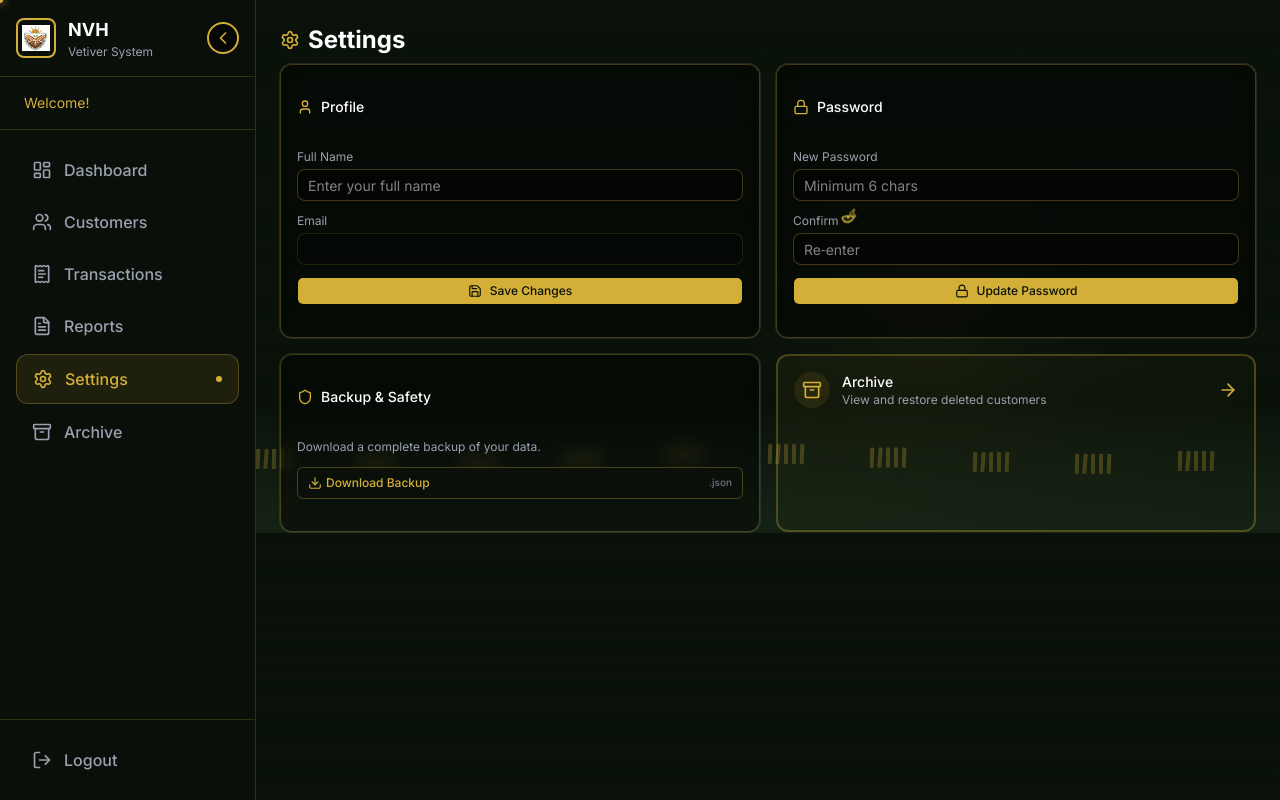
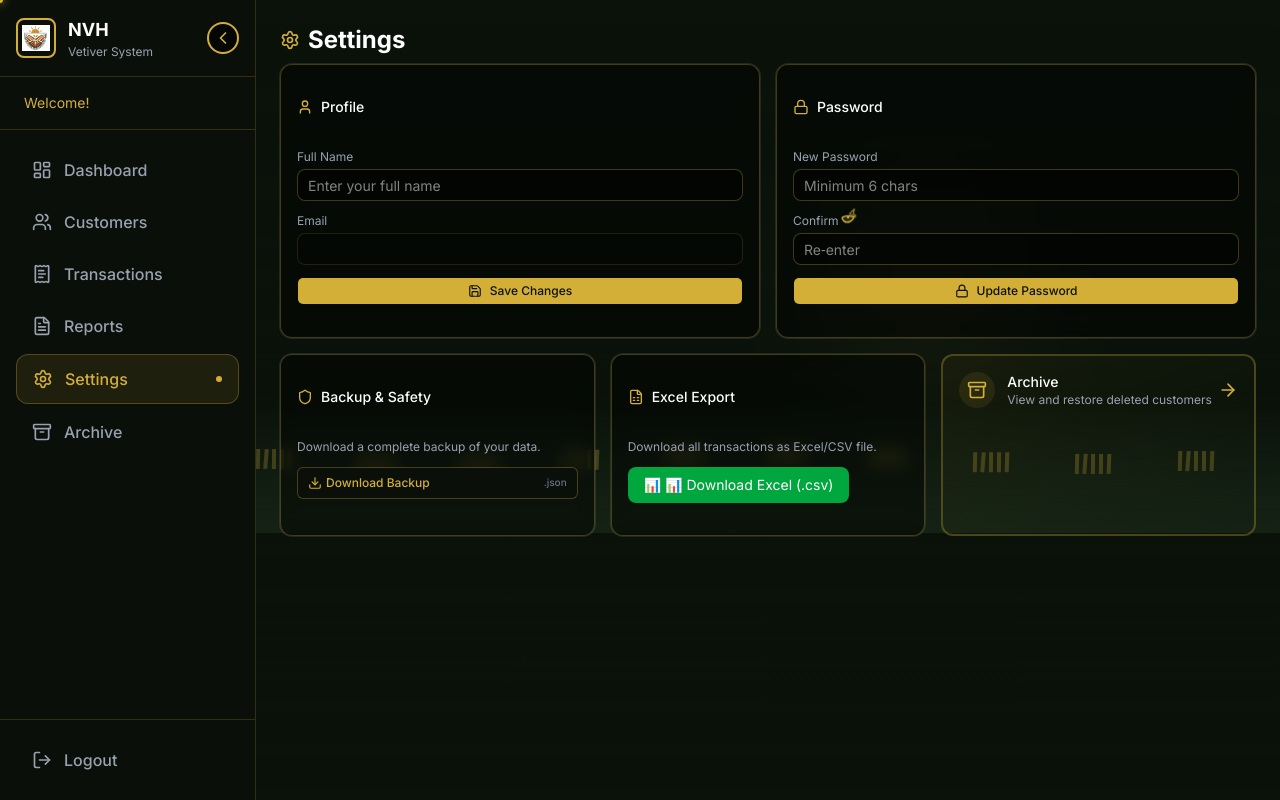
Before and after one commit to harshi1111/nvh-agri-system, a Next.js app: page /settings in a window 1280 px wide. Built offline with nearby package versions, Linux system fonts and the light colour scheme; no server answers; the database is empty.

Commit message:
Update page.tsx

```diff
--- a/app/settings/page.tsx
+++ b/app/settings/page.tsx
@@ -14,11 +14,14 @@ import {
   CheckCircle,
   Archive,
   ArrowRight,
-  Settings
+  Settings,
+  FileSpreadsheet  // ← ADD THIS import
 } from 'lucide-react'
 import { Card, CardContent, CardHeader, CardTitle } from '@/components/ui/card'
 import { Button } from '@/components/ui/button'
 import { Input } from '@/components/ui/input'
+// ← ADD THIS import for Excel export
+import ExportToExcelButton from '@/components/ExportToExcelButton'
 
 export default function SettingsPage() {
   const router = useRouter()
@@ -28,6 +31,8 @@ export default function SettingsPage() {
   const [message, setMessage] = useState<{ type: 'success' | 'error', text: string } | null>(null)
   const [user, setUser] = useState<any>(null)
   const [birdVisible, setBirdVisible] = useState(true)
+  const [excelData, setExcelData] = useState([])  // ← ADD this state
+  const [loadingExcel, setLoadingExcel] = useState(false)  // ← ADD this state
 
   const [profile, setProfile] = useState({
     full_name: '',
@@ -58,6 +63,52 @@ export default function SettingsPage() {
     }
     loadProfile()
   }, [supabase])
+
+  // ← ADD this function to fetch data for Excel
+  const fetchExcelData = async () => {
+    setLoadingExcel(true)
+    try {
+      const { data, error } = await supabase
+        .from('plot_transactions')
+        .select(`
+          *,
+          plot:plot_id (
+            name,
+            project:project_id (
+              name,
+              customer:customer_id (
+                full_name
+              )
+            )
+          )
+        `)
+        .order('date', { ascending: false })
+
+      if (error) throw error
+
+      const formattedData = data?.map((item: any) => ({
+        'Date': item.date,
+        'Customer': item.plot?.project?.customer?.full_name || 'N/A',
+        'Project': item.plot?.project?.name || 'N/A',
+        'Plot': item.plot?.name || 'N/A',
+        'Description': item.description || '-',
+        'Debit (₹)': item.debit_amount || 0,
+        'Credit (₹)': item.credit_amount || 0,
+        'Serial No': item.sequence_number,
+      })) || []
+
+      setExcelData(formattedData)
+    } catch (error) {
+      console.error('Error fetching data:', error)
+    } finally {
+      setLoadingExcel(false)
+    }
+  }
+
+  // Load Excel data when component mounts
+  useEffect(() => {
+    fetchExcelData()
+  }, [])
 
   const handleUpdateProfile = async (e: React.FormEvent) => {
     e.preventDefault()
@@ -333,9 +384,9 @@ export default function SettingsPage() {
           </Card>
         </div>
 
-        {/* Bottom row: Backup (card) & Archive (unique element) side by side */}
-        <div className="grid grid-cols-1 lg:grid-cols-2 gap-4">
-          {/* Backup Card (no safety tips) */}
+        {/* Bottom row: 3 items - Backup, Excel Export, Archive */}
+        <div className="grid grid-cols-1 lg:grid-cols-3 gap-4">
+          {/* Backup Card */}
           <Card className="bg-black/40 backdrop-blur-sm border border-[#D4AF37]/30 rounded-xl overflow-hidden transition-all hover:border-[#D4AF37] hover:shadow-[0_0_15px_rgba(212,175,55,0.3)]">
             <CardHeader className="p-4 pb-2">
               <CardTitle className="text-white text-sm flex items-center gap-2">
@@ -362,7 +413,31 @@ export default function SettingsPage() {
             </CardContent>
           </Card>
 
-          {/* Archive – unique element (no card) */}
+          {/* NEW - Excel Export Card */}
+          <Card className="bg-black/40 backdrop-blur-sm border border-[#D4AF37]/30 rounded-xl overflow-hidden transition-all hover:border-[#D4AF37] hover:shadow-[0_0_15px_rgba(212,175,55,0.3)]">
+            <CardHeader className="p-4 pb-2">
+              <CardTitle className="text-white text-sm flex items-center gap-2">
+                <FileSpreadsheet className="w-4 h-4 text-[#D4AF37]" />
+                Excel Export
+              </CardTitle>
+            </CardHeader>
+            <CardContent className="p-4 pt-2">
+              <p className="text-xs text-gray-400 mb-3">
+                Download all transactions as Excel/CSV file.
+              </p>
+              {loadingExcel ? (
+                <div className="text-center text-gray-400 text-xs py-2">Loading data...</div>
+              ) : (
+                <ExportToExcelButton
+                  data={excelData}
+                  fileName={`nvh_transactions_${new Date().toISOString().slice(0,10)}`}
+                  buttonText="📊 Download Excel (.csv)"
+                />
+              )}
+            </CardContent>
+          </Card>
+
+          {/* Archive Card */}
           <div
             className="group relative bg-gradient-to-br from-[#D4AF37]/5 to-transparent border-2 border-[#D4AF37]/30 rounded-xl p-4 cursor-pointer hover:border-[#D4AF37] hover:shadow-[0_0_20px_rgba(212,175,55,0.2)] transition-all overflow-hidden"
             onClick={() => router.push('/settings/archive')}
```
